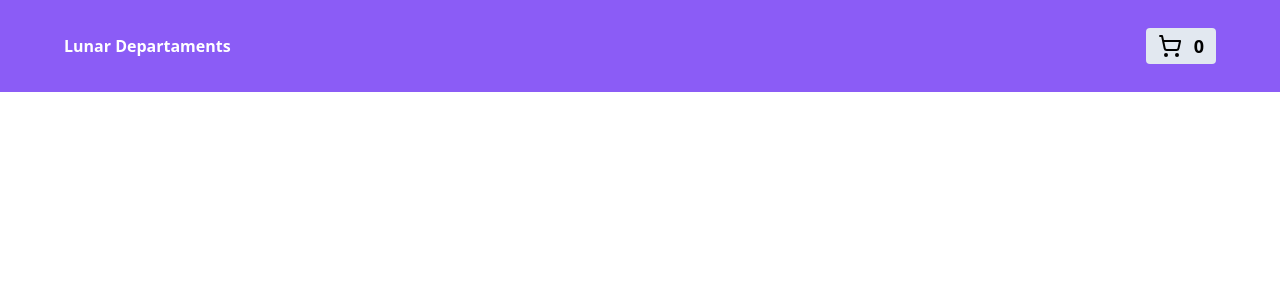
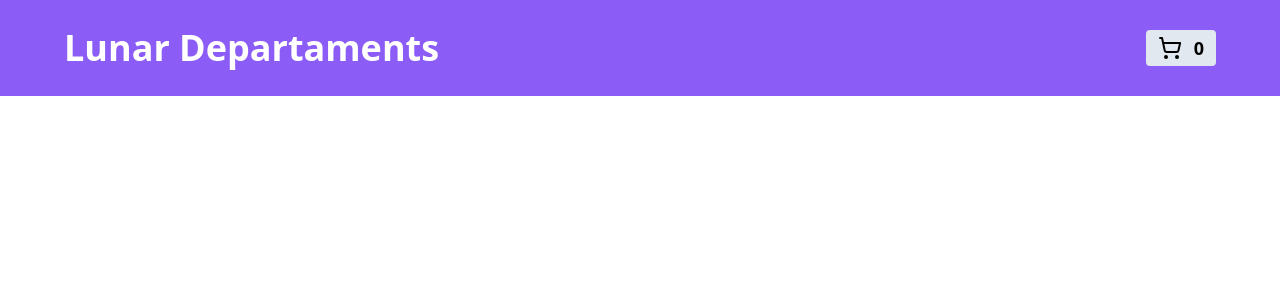
Before and after one commit to Felipe-HVSilva/test-lunar-frontend, a React (Vite) app: page / in a window 1280 px wide. Shown: the top 300 px of the page. Built offline with nearby package versions, Linux system fonts and the light colour scheme.

Commit message:
style: ensoure resposive min screen

```diff
--- a/src/_components/Header/index.tsx
+++ b/src/_components/Header/index.tsx
@@ -4,13 +4,13 @@ const Header = () => {
   return (
     <header className="w-full bg-violet-500 flex justify-center py-7 px-5">
       <div className="w-full max-w-6xl flex justify-between items-center">
-        <h2 className="font-bold text-4xl text-white sm: text-base">
+        <h2 className="font-bold text-4xl text-white max-sm:text-base">
           Lunar Departaments
         </h2>
 
         <button
           className="bg-slate-200 flex flex-row items-center gap-3 rounded py-1
-         px-3 sm: px-2"
+         px-3 max-sm:px-2"
         >
           <ShoppingCart />
           <span className="font-semibold text-lg sm: text-base">0</span>
```
